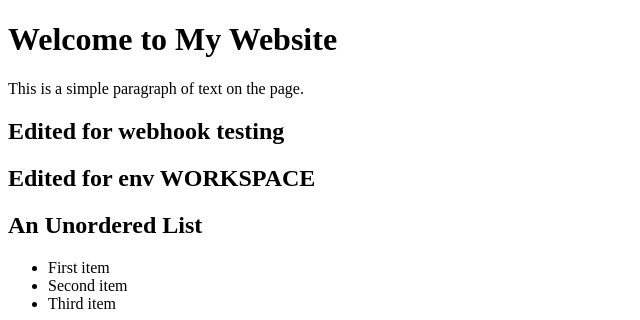
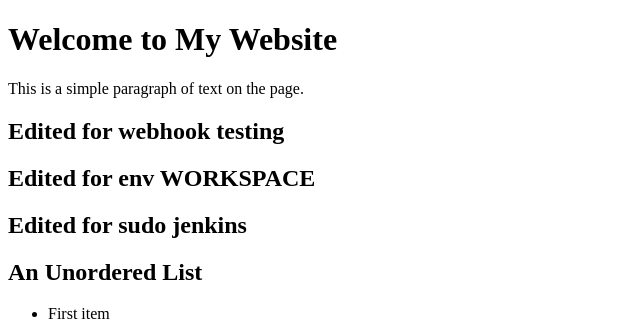
Before and after one commit to yashmonani/jenkins-project, a plain HTML site: page index.html in a window 1280 px wide. Shown: the top 320 px of the page, without its empty margins (0-640 px from the left). Drawn offline with Linux system fonts and the light colour scheme.

Commit message:
Update index.html

```diff
--- a/index.html
+++ b/index.html
@@ -10,6 +10,7 @@
     <p>This is a simple paragraph of text on the page.</p>
     <h2>Edited for webhook testing</h2>
     <h2>Edited for env WORKSPACE</h2>
+    <h2>Edited for sudo jenkins</h2>
     <h2>An Unordered List</h2>
     <ul>
         <li>First item</li>
```
